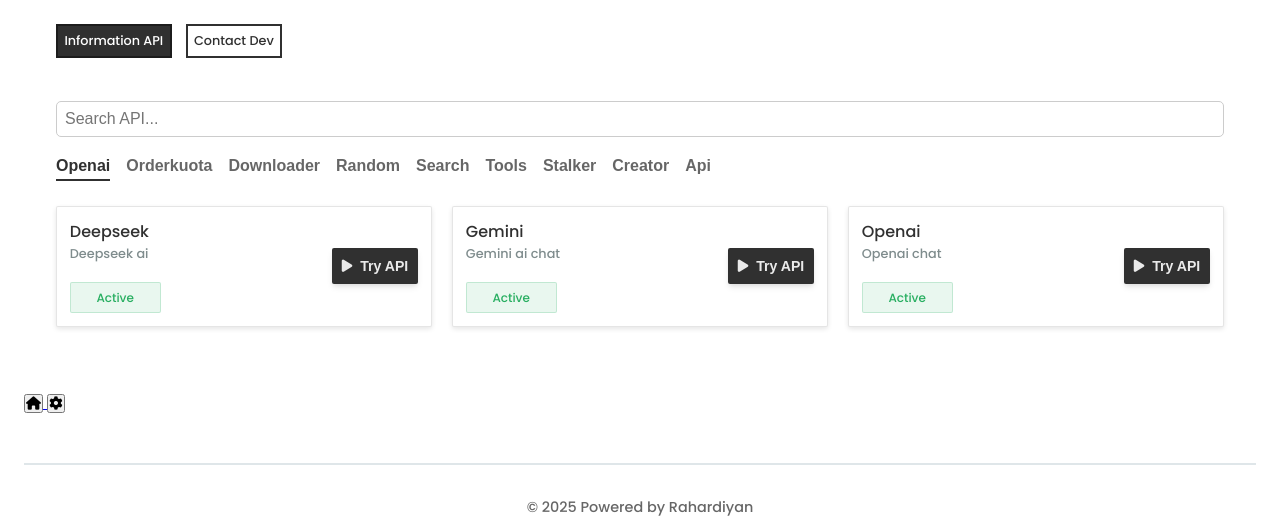
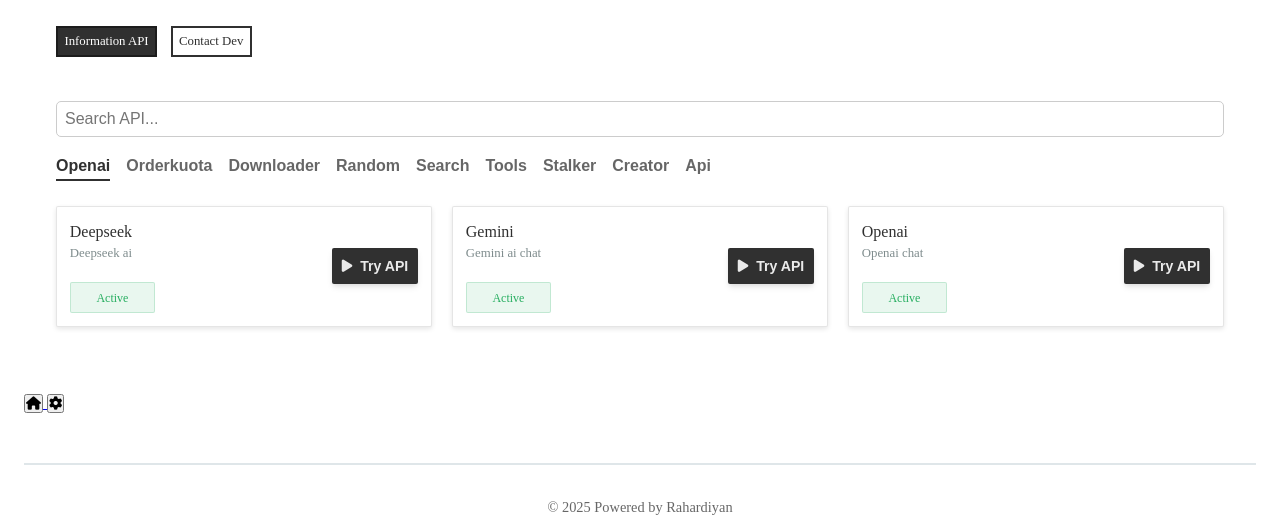
Before and after one commit to ryhardiyan/lyseapi, a website: page index.html in a window 1280 px wide. Shown: the part 147-676 px from the top of the page. Drawn offline with Linux system fonts and the light colour scheme.

Commit message:
update style.css

```diff
--- a/css/style.css
+++ b/css/style.css
@@ -1,4 +1,4 @@
-@import url('https://fonts.googleapis.com/css2?family=Poppins:ital,wght@0,100;0,200;0,300;0,400;0,500;0,600;0,700;0,800;0,900;1,100;1,200;1,300;1,400;1,500;1,600;1,700;1,800;1,900&family=Roboto:ital,wght@0,100..900;1,100..900&display=swap');
+
 
   /* ===== Loading Screen Styles ===== */
   #loading-screen {
```
